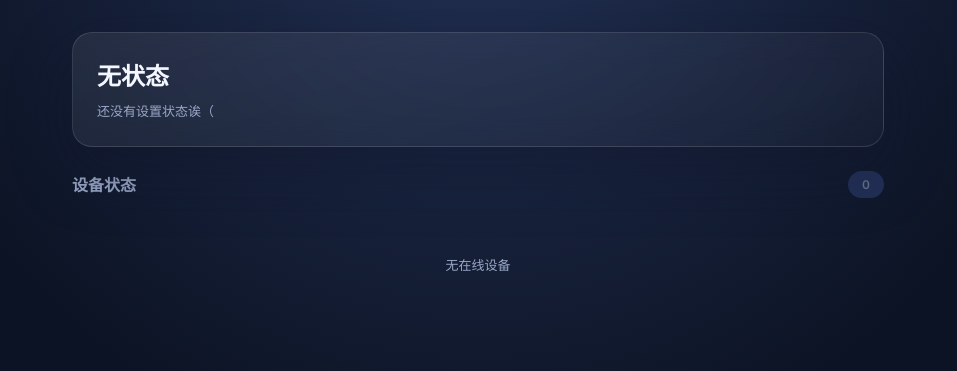
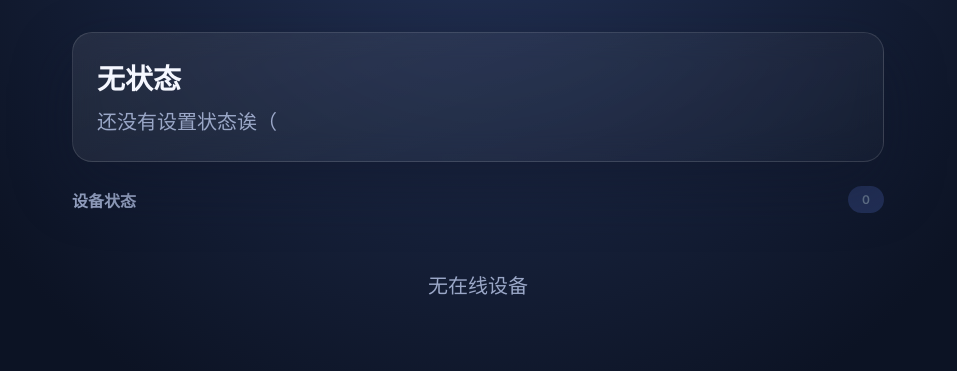
Before and after one commit to xuanxuan1231/StatusInsights, a FastAPI app: page / in a window 1280 px wide. Shown: the part 137-508 px from the top of the page, without its empty margins (162-1119 px from the left). Run offline with FastAPI, Linux system fonts and the light colour scheme; data that the repository does not hold is empty.

Commit message:
chore: 翻新样式

```diff
--- a/static/style.css
+++ b/static/style.css
@@ -97,7 +97,7 @@ h1 {
 
 .caption {
   color: var(--muted);
-  font-size: 13px;
+  font-size: 20px;
   line-height: 1.5;
   margin-top: 0;
 }
@@ -109,7 +109,7 @@ h1 {
 }
 
 .person-status-text {
-  font-size: 24px;
+  font-size: 28px;
   font-weight: 600;
   margin-top: 0;
 }
@@ -197,7 +197,7 @@ h1 {
 
 .device-description {
   margin-top: 0;
-  font-size: 20px;
+  font-size: 16px;
 }
 
 .device-divider {
```
